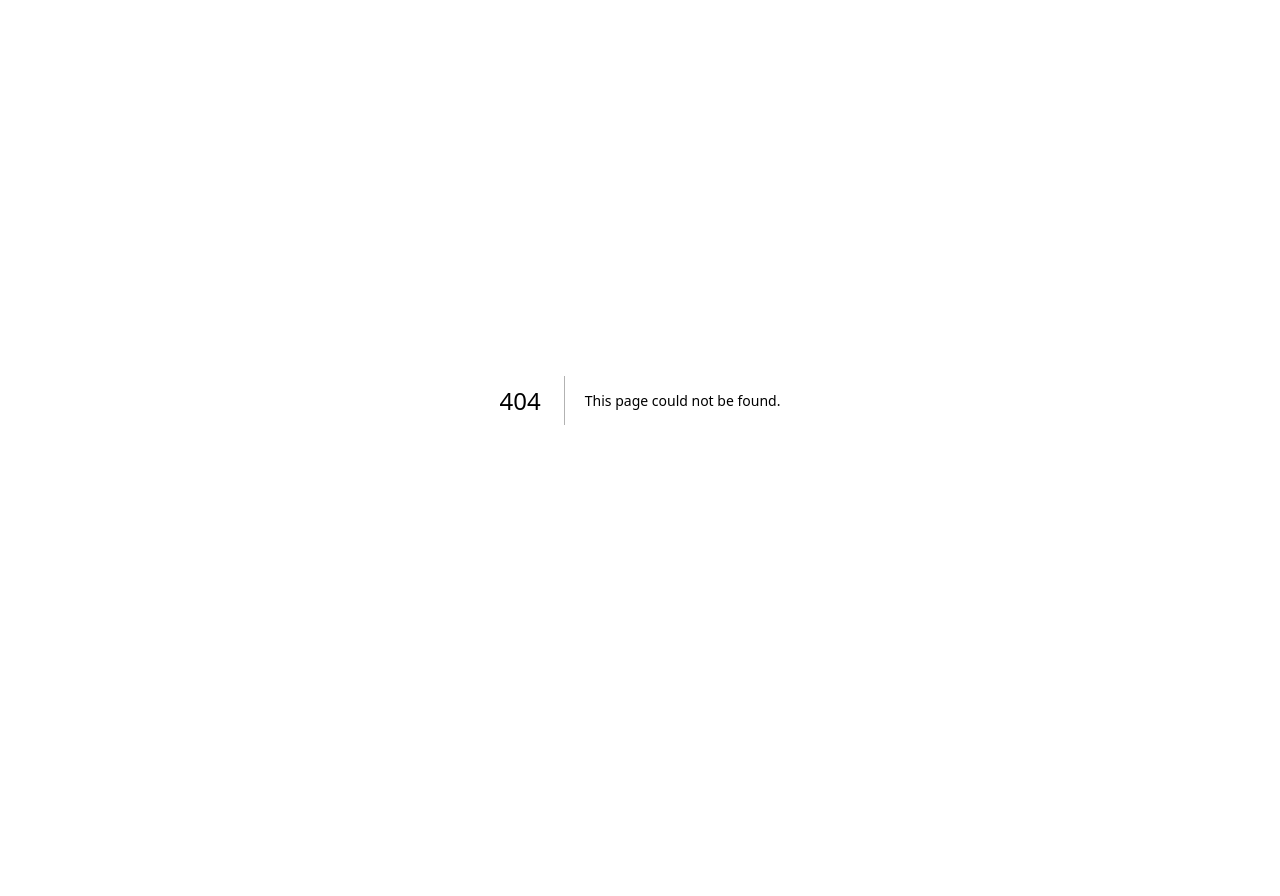
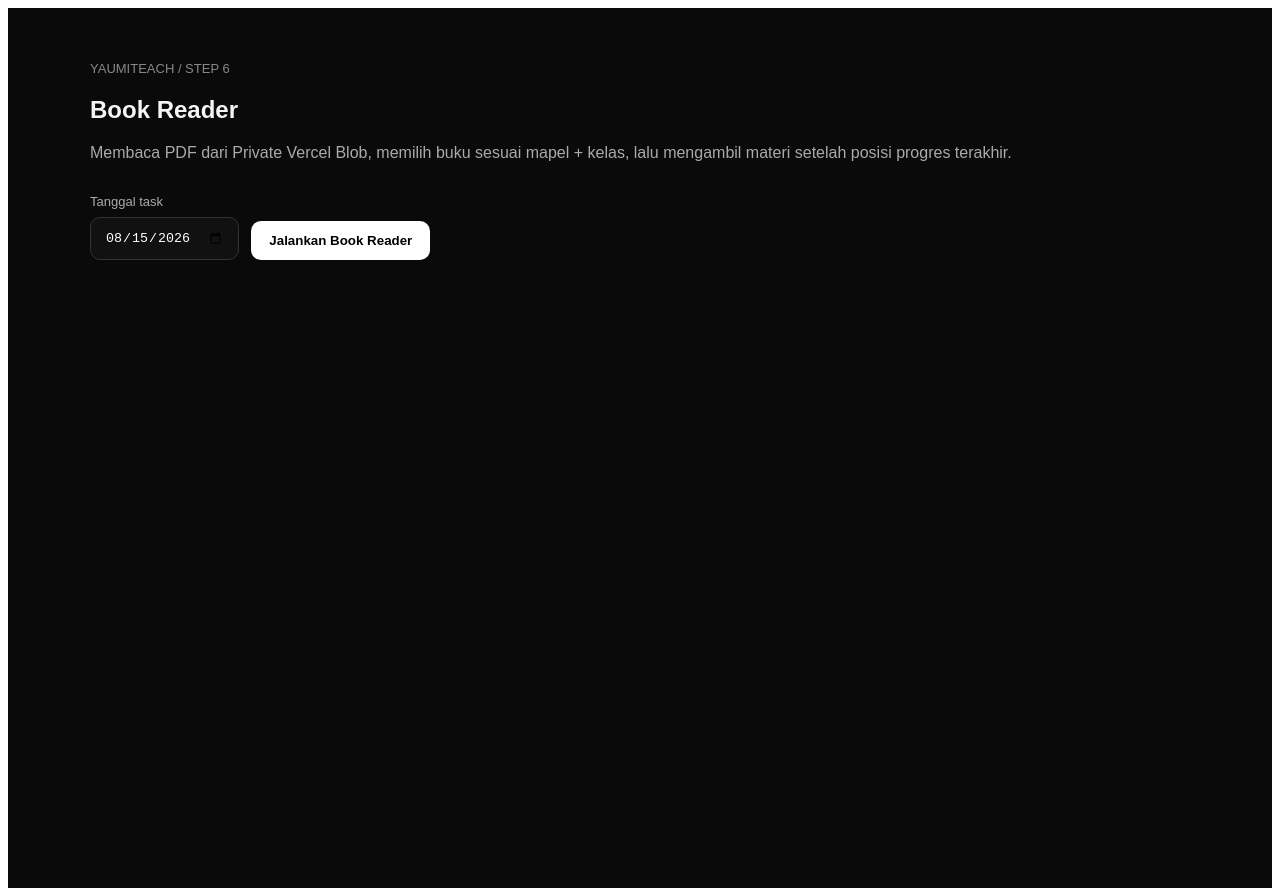
Before and after one commit to Tahjud-yaumil/Ai-Teacher, a Next.js app: page /book-reader in a window 1280 px wide. Before the commit this address had no page. Before the commit the page ends 800 px from the top, so only its background shows below. Built offline with nearby package versions, Linux system fonts and the light colour scheme.

Commit message:
feat: add Book Reader test page

```diff
--- /dev/null
+++ b/app/book-reader/page.js
@@ -0,0 +1,64 @@
+'use client';
+
+import { useState } from 'react';
+
+export default function BookReaderPage() {
+  const [tanggal, setTanggal] = useState('2026-08-15');
+  const [result, setResult] = useState(null);
+  const [loading, setLoading] = useState(false);
+
+  async function runBookReader() {
+    setLoading(true);
+    setResult(null);
+    try {
+      const response = await fetch('/api/book-reader', {
+        method: 'POST',
+        headers: { 'Content-Type': 'application/json' },
+        body: JSON.stringify({ tanggal }),
+      });
+      const data = await response.json();
+      setResult(data);
+    } catch (error) {
+      setResult({ status: 'error', reason: error instanceof Error ? error.message : 'Request gagal.' });
+    } finally {
+      setLoading(false);
+    }
+  }
+
+  return (
+    <main style={{ minHeight: '100vh', background: '#0a0a0a', color: '#f5f5f5', padding: '40px 24px', fontFamily: 'Arial, sans-serif' }}>
+      <section style={{ maxWidth: 1100, margin: '0 auto' }}>
+        <p style={{ color: '#888', fontSize: 13 }}>YAUMITEACH / STEP 6</p>
+        <h1 style={{ marginBottom: 8 }}>Book Reader</h1>
+        <p style={{ color: '#aaa', lineHeight: 1.6 }}>
+          Membaca PDF dari Private Vercel Blob, memilih buku sesuai mapel + kelas, lalu mengambil materi setelah posisi progres terakhir.
+        </p>
+
+        <div style={{ marginTop: 28, display: 'flex', gap: 12, alignItems: 'end', flexWrap: 'wrap' }}>
+          <label style={{ display: 'grid', gap: 8 }}>
+            <span style={{ color: '#aaa', fontSize: 13 }}>Tanggal task</span>
+            <input
+              type="date"
+              value={tanggal}
+              onChange={(e) => setTanggal(e.target.value)}
+              style={{ background: '#111', color: '#fff', border: '1px solid #333', borderRadius: 10, padding: '12px 14px' }}
+            />
+          </label>
+          <button
+            onClick={runBookReader}
+            disabled={loading}
+            style={{ background: '#fff', color: '#000', border: 0, borderRadius: 10, padding: '12px 18px', fontWeight: 700, cursor: loading ? 'wait' : 'pointer' }}
+          >
+            {loading ? 'Membaca PDF…' : 'Jalankan Book Reader'}
+          </button>
+        </div>
+
+        {result && (
+          <pre style={{ marginTop: 28, background: '#111', border: '1px solid #222', borderRadius: 14, padding: 18, overflow: 'auto', whiteSpace: 'pre-wrap', lineHeight: 1.5 }}>
+            {JSON.stringify(result, null, 2)}
+          </pre>
+        )}
+      </section>
+    </main>
+  );
+}
```
